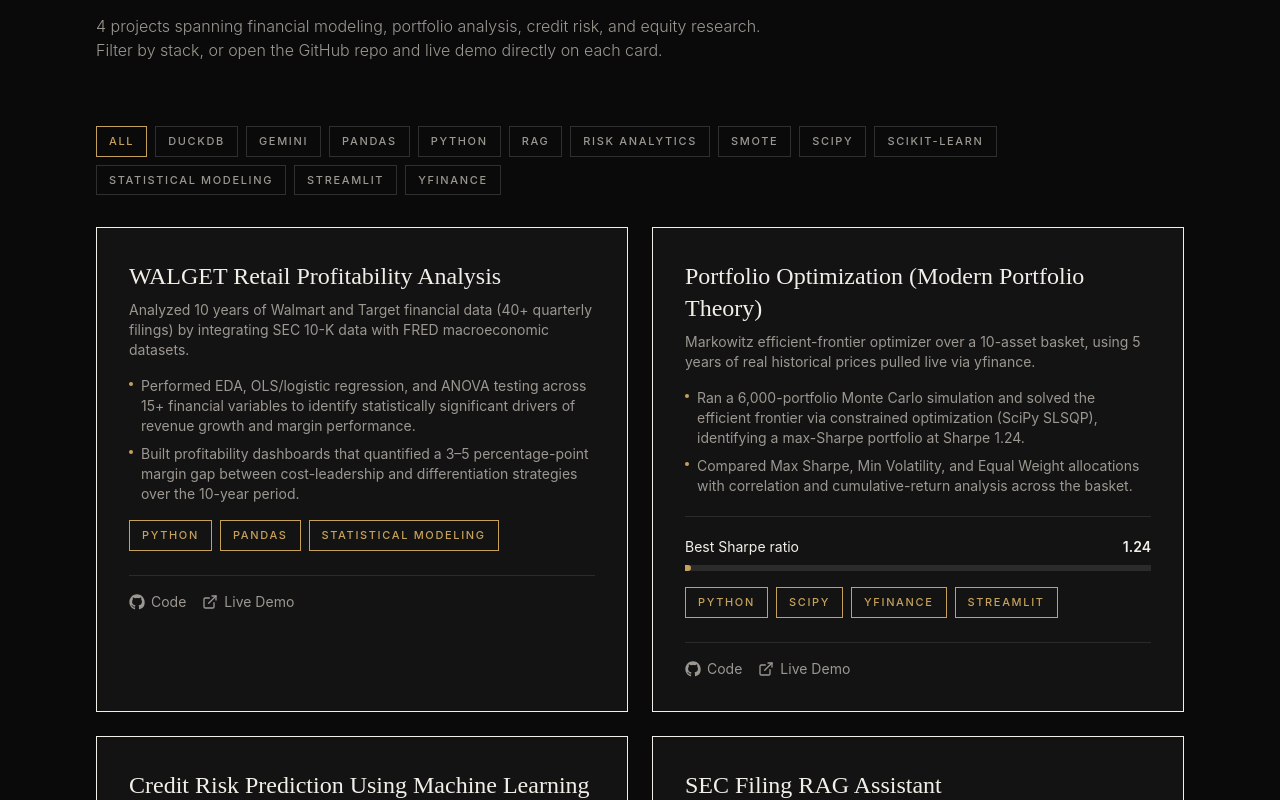
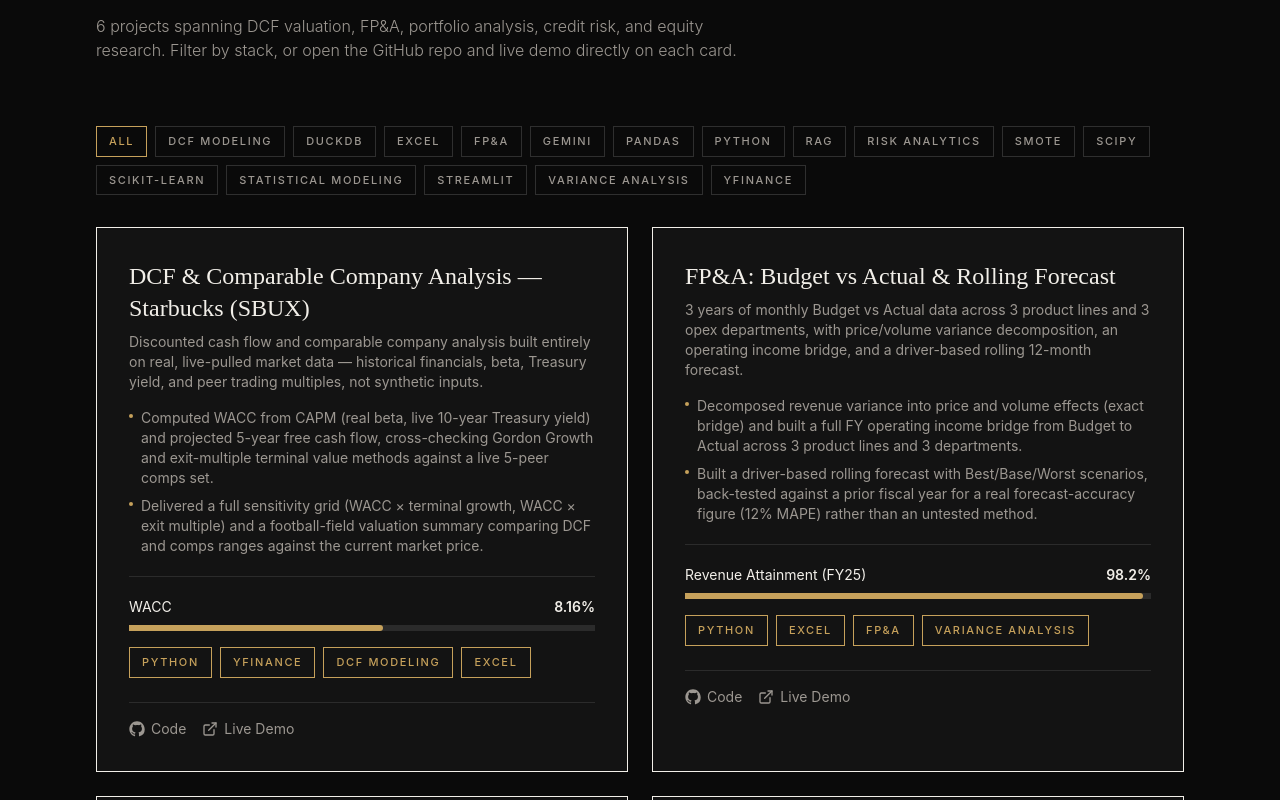
Before and after one commit to ujwal123ojaswi-star/portfolio-finance, a React (Vite) app: page /projects in a window 1280 px wide. Shown: the part 300-1100 px from the top of the page. Built offline with nearby package versions, Linux system fonts and the light colour scheme.

Commit message:
Add DCF/Comps valuation and FP&A budget-forecast projects

```diff
--- a/src/components/home/StatRow.tsx
+++ b/src/components/home/StatRow.tsx
@@ -5,7 +5,7 @@
 
 const stats = [
   { value: 3, label: 'Experience Roles' },
-  { value: 4, label: 'Featured Projects' },
+  { value: 6, label: 'Featured Projects' },
   { value: 2, label: 'Degrees' },
 ]
 
--- a/src/data/projects.ts
+++ b/src/data/projects.ts
@@ -1,6 +1,38 @@
 import type { Project } from '@/types'
 
 export const projects: Project[] = [
+  {
+    id: 'dcf-valuation-comps',
+    title: 'DCF & Comparable Company Analysis — Starbucks (SBUX)',
+    description:
+      'Discounted cash flow and comparable company analysis built entirely on real, live-pulled market data — historical financials, beta, Treasury yield, and peer trading multiples, not synthetic inputs.',
+    bullets: [
+      'Computed WACC from CAPM (real beta, live 10-year Treasury yield) and projected 5-year free cash flow, cross-checking Gordon Growth and exit-multiple terminal value methods against a live 5-peer comps set.',
+      'Delivered a full sensitivity grid (WACC × terminal growth, WACC × exit multiple) and a football-field valuation summary comparing DCF and comps ranges against the current market price.',
+    ],
+    stack: ['Python', 'yfinance', 'DCF Modeling', 'Excel'],
+    githubUrl: 'https://github.com/ujwal123ojaswi-star/dcf-valuation-comps',
+    demoUrl: 'https://dcf-comps-demo.vercel.app',
+    metrics: [
+      { label: 'WACC', value: 8.16, max: 15, displayValue: '8.16%' },
+    ],
+  },
+  {
+    id: 'fpa-budget-forecast',
+    title: 'FP&A: Budget vs Actual & Rolling Forecast',
+    description:
+      '3 years of monthly Budget vs Actual data across 3 product lines and 3 opex departments, with price/volume variance decomposition, an operating income bridge, and a driver-based rolling 12-month forecast.',
+    bullets: [
+      'Decomposed revenue variance into price and volume effects (exact bridge) and built a full FY operating income bridge from Budget to Actual across 3 product lines and 3 departments.',
+      'Built a driver-based rolling forecast with Best/Base/Worst scenarios, back-tested against a prior fiscal year for a real forecast-accuracy figure (12% MAPE) rather than an untested method.',
+    ],
+    stack: ['Python', 'Excel', 'FP&A', 'Variance Analysis'],
+    githubUrl: 'https://github.com/ujwal123ojaswi-star/fpa-budget-forecast',
+    demoUrl: 'https://fpa-forecast-demo.vercel.app',
+    metrics: [
+      { label: 'Revenue Attainment (FY25)', value: 98.2, max: 100, displayValue: '98.2%' },
+    ],
+  },
   {
     id: 'walget-retail-profitability',
     title: 'WALGET Retail Profitability Analysis',
--- a/src/pages/Projects.tsx
+++ b/src/pages/Projects.tsx
@@ -23,7 +23,7 @@
       <SectionHeading
         eyebrow="Projects"
         title="Selected Projects"
-        description="4 projects spanning financial modeling, portfolio analysis, credit risk, and equity research. Filter by stack, or open the GitHub repo and live demo directly on each card."
+        description="6 projects spanning DCF valuation, FP&A, portfolio analysis, credit risk, and equity research. Filter by stack, or open the GitHub repo and live demo directly on each card."
       />
 
       <div className="mb-8 flex flex-wrap gap-2">
```
